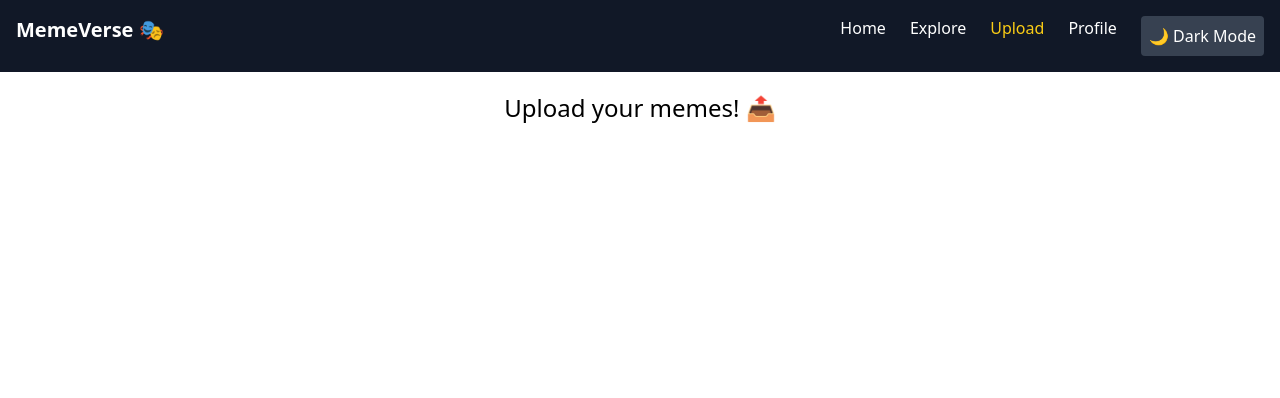
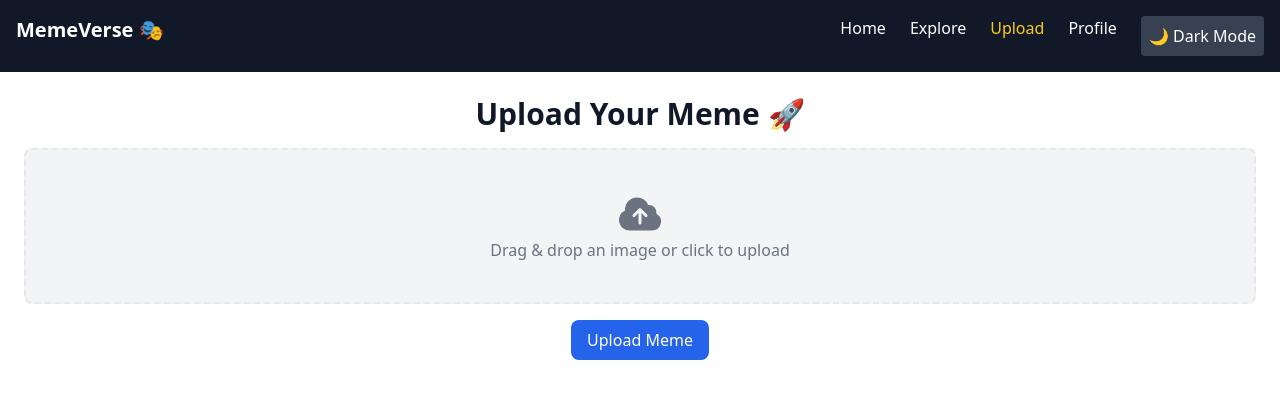
Before and after one commit to hemag2804/memeverse, a React (Vite) app: page /upload in a window 1280 px wide. Shown: the top 398 px of the page. Built offline with nearby package versions, Linux system fonts and the light colour scheme; no server answers.

Commit message:
completed phase - 4

```diff
--- a/package.json
+++ b/package.json
@@ -18,10 +18,12 @@
     "memeverse": "file:",
     "react": "^18.3.1",
     "react-dom": "^18.3.1",
+    "react-dropzone": "^14.3.8",
     "react-intersection-observer": "^9.15.1",
     "react-query": "^3.39.3",
     "react-redux": "^9.2.0",
-    "react-router-dom": "^7.2.0"
+    "react-router-dom": "^7.2.0",
+    "react-toastify": "^11.0.5"
   },
   "devDependencies": {
     "@eslint/js": "^9.21.0",
--- a/src/pages/Profile.jsx
+++ b/src/pages/Profile.jsx
@@ -1,3 +1,28 @@
+import { useState, useEffect } from "react";
+
 export default function Profile() {
-    return <div className="text-center text-2xl p-5">User Profile 👤</div>;
-  }
+  const [userMemes, setUserMemes] = useState([]);
+
+  useEffect(() => {
+    const storedMemes = JSON.parse(localStorage.getItem("userMemes") || "[]");
+    setUserMemes(storedMemes);
+  }, []);
+
+  return (
+    <div className="p-6 text-center">
+      <h2 className="text-3xl font-bold text-gray-900 dark:text-white mb-4">Your Uploaded Memes 🎭</h2>
+      <div className="grid grid-cols-1 sm:grid-cols-2 md:grid-cols-3 gap-4">
+        {userMemes.length > 0 ? (
+          userMemes.map((meme, index) => (
+            <div key={index} className="bg-gray-100 dark:bg-gray-800 rounded-lg p-2 shadow-md">
+              <img src={meme.image} alt="Uploaded Meme" className="w-full h-48 object-cover rounded-lg" />
+              <p className="mt-2 text-gray-900 dark:text-white font-medium">{meme.caption}</p>
+            </div>
+          ))
+        ) : (
+          <p className="text-gray-600 dark:text-gray-400">No memes uploaded yet!</p>
+        )}
+      </div>
+    </div>
+  );
+}
--- a/src/pages/Upload.jsx
+++ b/src/pages/Upload.jsx
@@ -1,3 +1,131 @@
+import { useState, useCallback } from "react";
+import { useDropzone } from "react-dropzone";
+import { toast } from "react-toastify";
+import axios from "axios";
+import { motion } from "framer-motion";
+import { CloudArrowUpIcon } from "@heroicons/react/24/solid";
+
+const API_URL = `https://api.imgbb.com/1/upload?key=${import.meta.env.VITE_IMGBB_API_KEY}`;
+const AI_CAPTION_API = "https://meme-api.com/generate"; // Example API for AI captions
+
 export default function Upload() {
-    return <div className="text-center text-2xl p-5">Upload your memes! 📤</div>;
-  }
+  const [selectedImage, setSelectedImage] = useState(null);
+  const [caption, setCaption] = useState("");
+  const [uploadedUrl, setUploadedUrl] = useState(null);
+  const [loading, setLoading] = useState(false);
+
+  const onDrop = useCallback((acceptedFiles) => {
+    const file = acceptedFiles[0];
+    const reader = new FileReader();
+    reader.onload = () => setSelectedImage(reader.result);
+    reader.readAsDataURL(file);
+  }, []);
+
+  const { getRootProps, getInputProps } = useDropzone({
+    onDrop,
+    accept: "image/*",
+    multiple: false,
+  });
+
+  // Upload Image to ImgBB
+  const uploadImage = async () => {
+    if (!selectedImage) {
+      toast.error("Please select an image!");
+      return;
+    }
+
+    setLoading(true);
+    try {
+      const formData = new FormData();
+      formData.append("image", selectedImage.split(",")[1]); // Extract Base64 data
+      const response = await axios.post(API_URL, formData);
+      const imageUrl = response.data.data.url;
+      setUploadedUrl(imageUrl);
+
+      // Store meme in local storage
+      const userMemes = JSON.parse(localStorage.getItem("userMemes") || "[]");
+      const newMeme = { image: imageUrl, caption };
+      localStorage.setItem("userMemes", JSON.stringify([...userMemes, newMeme]));
+
+      toast.success("Meme uploaded successfully!");
+    } catch (error) {
+      toast.error("Upload failed. Try again!");
+    } finally {
+      setLoading(false);
+    }
+  };
+
+  // Fetch AI Caption
+  const generateAICaption = async () => {
+    if (!selectedImage) {
+      toast.error("Upload an image first!");
+      return;
+    }
+    try {
+      const response = await axios.get(AI_CAPTION_API);
+      setCaption(response.data.text || "Generated Caption 🤖");
+    } catch (error) {
+      toast.error("Failed to generate caption.");
+    }
+  };
+
+  return (
+    <div className="p-6 text-center">
+      <h2 className="text-3xl font-bold text-gray-900 dark:text-white mb-4">
+        Upload Your Meme 🚀
+      </h2>
+
+      {/* Dropzone */}
+      <div {...getRootProps()} className="border-2 border-dashed p-10 cursor-pointer rounded-lg bg-gray-100 dark:bg-gray-800">
+        <input {...getInputProps()} />
+        <CloudArrowUpIcon className="w-12 h-12 mx-auto text-gray-500" />
+        <p className="text-gray-500">Drag & drop an image or click to upload</p>
+      </div>
+
+      {/* Preview */}
+      {selectedImage && (
+        <motion.div
+          className="mt-4 p-4 bg-gray-100 dark:bg-gray-800 rounded-lg shadow-md"
+          initial={{ opacity: 0 }}
+          animate={{ opacity: 1 }}
+        >
+          <img src={selectedImage} alt="Meme Preview" className="w-full h-60 object-cover rounded-lg" />
+
+          {/* Caption Input */}
+          <div className="mt-4">
+            <textarea
+              className="w-full p-2 border rounded dark:bg-gray-700 dark:text-white"
+              placeholder="Add a funny caption..."
+              value={caption}
+              onChange={(e) => setCaption(e.target.value)}
+            />
+
+            {/* AI Caption Generator */}
+            <button
+              className="mt-2 bg-green-500 text-white px-4 py-2 rounded"
+              onClick={generateAICaption}
+            >
+              Generate AI Caption 🤖
+            </button>
+          </div>
+        </motion.div>
+      )}
+
+      {/* Upload Button */}
+      <button
+        className="mt-4 bg-blue-600 text-white px-4 py-2 rounded-lg disabled:bg-gray-500"
+        onClick={uploadImage}
+        disabled={loading}
+      >
+        {loading ? "Uploading..." : "Upload Meme"}
+      </button>
+
+      {/* Uploaded Image Link */}
+      {uploadedUrl && (
+        <p className="mt-4 text-green-600">
+          Meme uploaded! <a href={uploadedUrl} target="_blank" rel="noopener noreferrer" className="underline">View it here</a>
+        </p>
+      )}
+    </div>
+  );
+}
```
Also changed, not shown: 2 other files (tests, documents, lock files or other folders).
